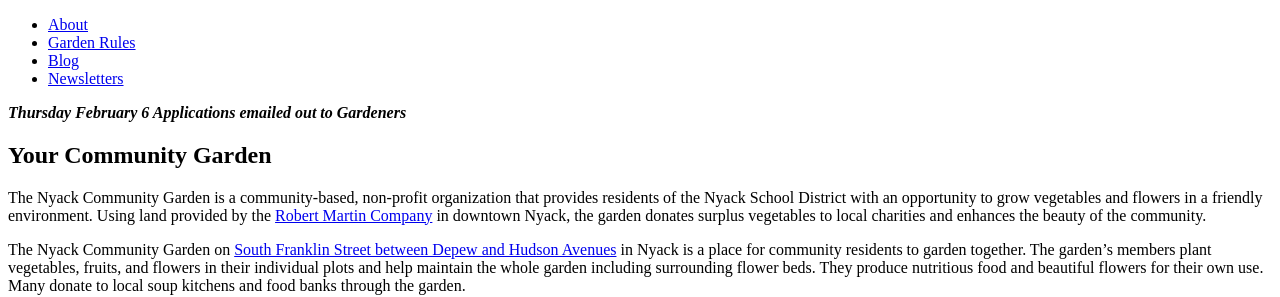
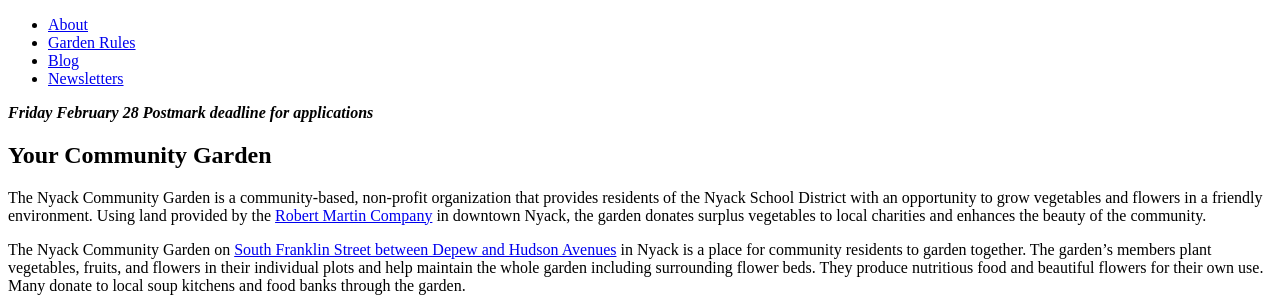
Before and after one commit to bosborne/nyackcommunitygarden, a Jekyll site: the page built from index.md, in a window 1280 px wide. Shown: the part 137-434 px from the top of the page. Built offline with Jekyll 4.4.1, drawn with Linux system fonts in a browser that asks for light colours; nearby versions of some CDN libraries; library files that are not in the unit come from our copies.

Commit message:
Update date

```diff
--- a/_layouts/default.html
+++ b/_layouts/default.html
@@ -22,8 +22,8 @@
       <div class="bannerbox">
         <p>
           <i>
-            <b><i>Thursday February 6</i>
-              Applications emailed out to Gardeners</b>
+            <b><i>Friday February 28</i>
+              Postmark deadline for applications</b>
           </i>
         </p>
       </div>
```
